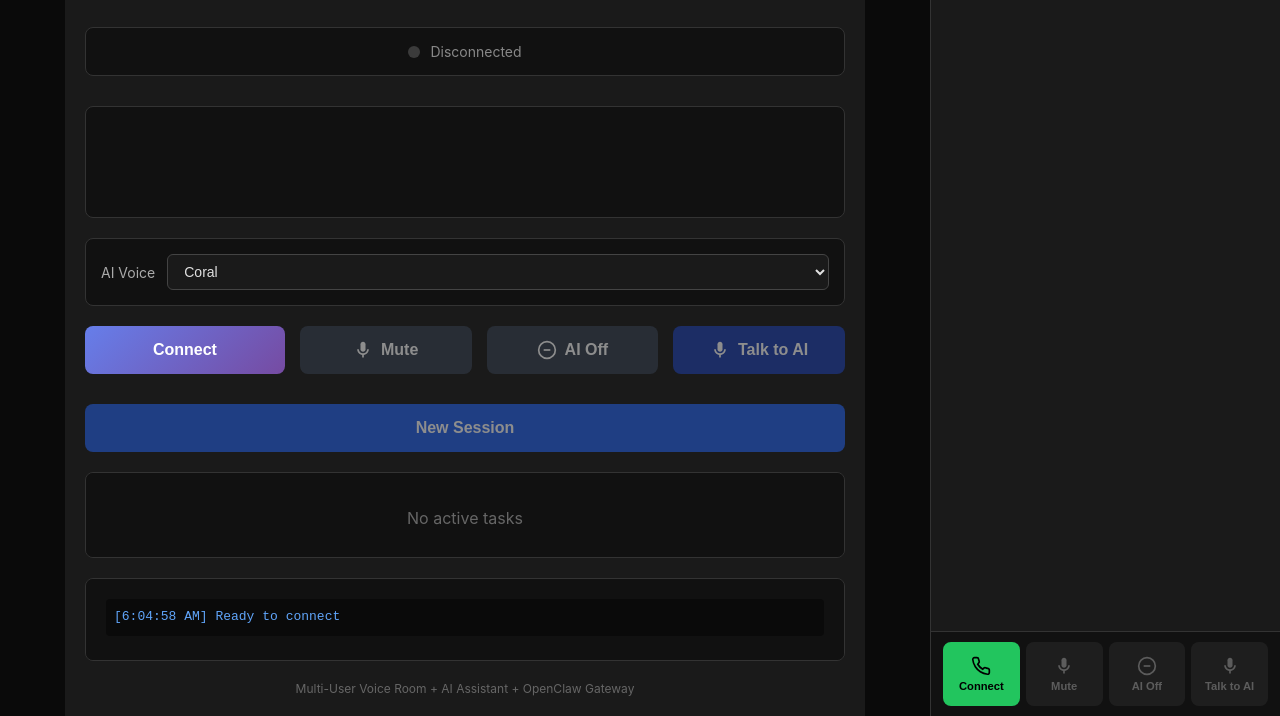
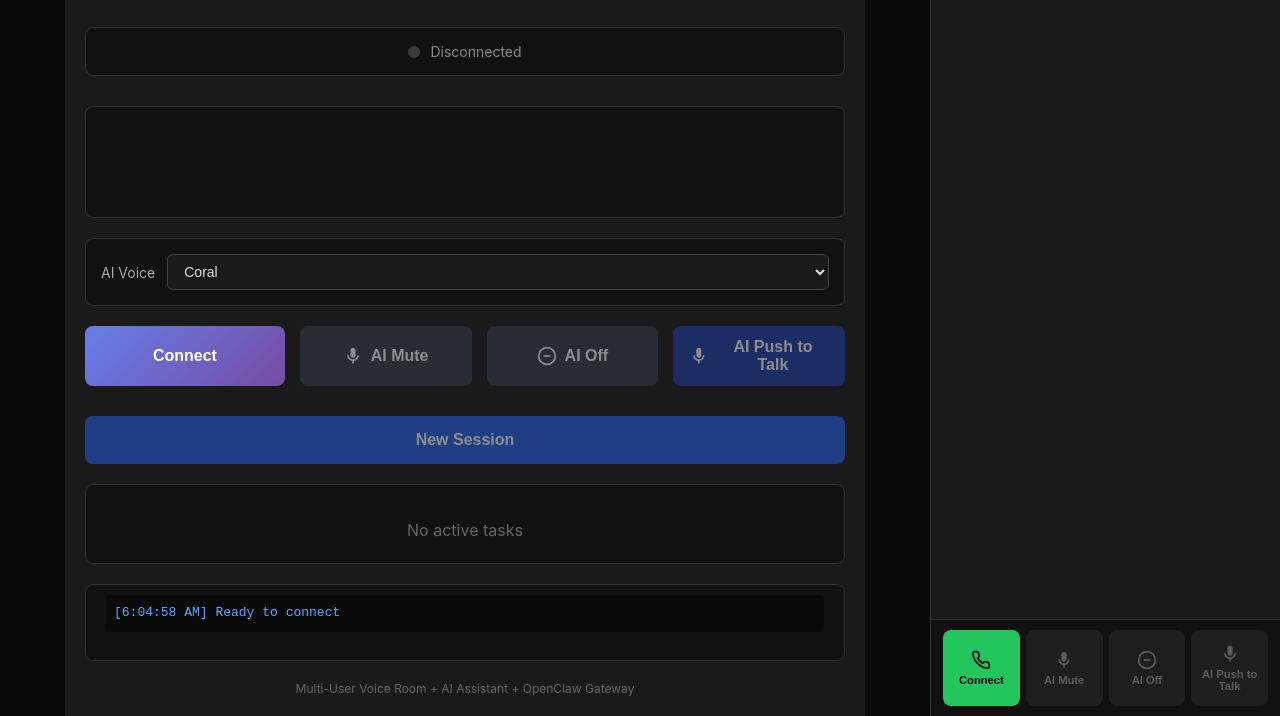
Before and after one commit to ETdoFresh/openclaw-realtime-voice, a website with bundled scripts: page public/index.html in a window 1280 px wide. Shown: the part 84-800 px from the top of the page. Built offline with nearby package versions, Linux system fonts and the light colour scheme; files whose address does not match are found by name.

Commit message:
Rename buttons: AI Mute/Unmute, AI On/Off, AI Push to Talk

```diff
--- a/public/index.html
+++ b/public/index.html
@@ -56,7 +56,7 @@
             <path d="M12 14c1.66 0 3-1.34 3-3V5c0-1.66-1.34-3-3-3S9 3.34 9 5v6c0 1.66 1.34 3 3 3z"/>
             <path d="M17 11c0 2.76-2.24 5-5 5s-5-2.24-5-5H5c0 3.53 2.61 6.43 6 6.92V21h2v-3.08c3.39-.49 6-3.39 6-6.92h-2z"/>
           </svg>
-          <span>Mute</span>
+          <span>AI Mute</span>
         </button>
         <button class="btn-ai-active" id="aiActiveBtn" disabled>
           <svg width="20" height="20" viewBox="0 0 24 24" fill="none" stroke="currentColor" stroke-width="2">
@@ -70,7 +70,7 @@
             <path d="M12 14c1.66 0 3-1.34 3-3V5c0-1.66-1.34-3-3-3S9 3.34 9 5v6c0 1.66 1.34 3 3 3z"/>
             <path d="M17 11c0 2.76-2.24 5-5 5s-5-2.24-5-5H5c0 3.53 2.61 6.43 6 6.92V21h2v-3.08c3.39-.49 6-3.39 6-6.92h-2z"/>
           </svg>
-          <span>Talk to AI</span>
+          <span>AI Push to Talk</span>
         </button>
       </div>
 
@@ -114,7 +114,7 @@
         </button>
         <button class="btn-mute btn-sm" id="transcriptMuteBtn" disabled>
           <svg width="20" height="20" viewBox="0 0 24 24" fill="currentColor"><path d="M12 14c1.66 0 3-1.34 3-3V5c0-1.66-1.34-3-3-3S9 3.34 9 5v6c0 1.66 1.34 3 3 3z"/><path d="M17 11c0 2.76-2.24 5-5 5s-5-2.24-5-5H5c0 3.53 2.61 6.43 6 6.92V21h2v-3.08c3.39-.49 6-3.39 6-6.92h-2z"/></svg>
-          <span>Mute</span>
+          <span>AI Mute</span>
         </button>
         <button class="btn-ai-active btn-sm" id="transcriptAiActiveBtn" disabled>
           <svg width="20" height="20" viewBox="0 0 24 24" fill="none" stroke="currentColor" stroke-width="2"><circle cx="12" cy="12" r="10"/><path d="M8 12h8"/></svg>
@@ -122,7 +122,7 @@
         </button>
         <button class="btn-ptt btn-sm" id="transcriptPttBtn" disabled>
           <svg width="20" height="20" viewBox="0 0 24 24" fill="currentColor"><path d="M12 14c1.66 0 3-1.34 3-3V5c0-1.66-1.34-3-3-3S9 3.34 9 5v6c0 1.66 1.34 3 3 3z"/><path d="M17 11c0 2.76-2.24 5-5 5s-5-2.24-5-5H5c0 3.53 2.61 6.43 6 6.92V21h2v-3.08c3.39-.49 6-3.39 6-6.92h-2z"/></svg>
-          <span>Talk to AI</span>
+          <span>AI Push to Talk</span>
         </button>
       </div>
     </div>
--- a/public/src/main.ts
+++ b/public/src/main.ts
@@ -605,24 +605,24 @@ function updateButtonStates(): void {
 function updateMuteButton(): void {
   muteBtn.classList.toggle('muted', isMuted);
   muteBtn.innerHTML = isMuted
-    ? `<svg width="20" height="20" viewBox="0 0 24 24" fill="currentColor"><path d="M19 11h-1.7c0 .74-.16 1.43-.43 2.05l1.23 1.23c.56-.98.9-2.09.9-3.28z"/><path d="M14.98 11.17c0-.06.02-.11.02-.17V5c0-1.66-1.34-3-3-3S9 3.34 9 5v.18l5.98 5.99z"/><path d="M4.27 3L3 4.27l6.01 6.01V11c0 1.66 1.33 3 2.99 3 .22 0 .44-.03.65-.08l1.66 1.66c-.71.33-1.5.52-2.31.52-2.76 0-5.3-2.1-5.3-5.1H5c0 3.41 2.72 6.23 6 6.72V21h2v-3.28c.91-.13 1.77-.45 2.54-.9L19.73 21 21 19.73 4.27 3z"/></svg><span>Unmute</span>`
-    : `<svg width="20" height="20" viewBox="0 0 24 24" fill="currentColor"><path d="M12 14c1.66 0 3-1.34 3-3V5c0-1.66-1.34-3-3-3S9 3.34 9 5v6c0 1.66 1.34 3 3 3z"/><path d="M17 11c0 2.76-2.24 5-5 5s-5-2.24-5-5H5c0 3.53 2.61 6.43 6 6.92V21h2v-3.08c3.39-.49 6-3.39 6-6.92h-2z"/></svg><span>Mute</span>`;
+    ? `<svg width="20" height="20" viewBox="0 0 24 24" fill="currentColor"><path d="M19 11h-1.7c0 .74-.16 1.43-.43 2.05l1.23 1.23c.56-.98.9-2.09.9-3.28z"/><path d="M14.98 11.17c0-.06.02-.11.02-.17V5c0-1.66-1.34-3-3-3S9 3.34 9 5v.18l5.98 5.99z"/><path d="M4.27 3L3 4.27l6.01 6.01V11c0 1.66 1.33 3 2.99 3 .22 0 .44-.03.65-.08l1.66 1.66c-.71.33-1.5.52-2.31.52-2.76 0-5.3-2.1-5.3-5.1H5c0 3.41 2.72 6.23 6 6.72V21h2v-3.28c.91-.13 1.77-.45 2.54-.9L19.73 21 21 19.73 4.27 3z"/></svg><span>AI Unmute</span>`
+    : `<svg width="20" height="20" viewBox="0 0 24 24" fill="currentColor"><path d="M12 14c1.66 0 3-1.34 3-3V5c0-1.66-1.34-3-3-3S9 3.34 9 5v6c0 1.66 1.34 3 3 3z"/><path d="M17 11c0 2.76-2.24 5-5 5s-5-2.24-5-5H5c0 3.53 2.61 6.43 6 6.92V21h2v-3.08c3.39-.49 6-3.39 6-6.92h-2z"/></svg><span>AI Mute</span>`;
   // Mirror
   transcriptMuteBtn.classList.toggle('muted', isMuted);
   transcriptMuteBtn.innerHTML = isMuted
-    ? `<svg width="20" height="20" viewBox="0 0 24 24" fill="currentColor"><path d="M19 11h-1.7c0 .74-.16 1.43-.43 2.05l1.23 1.23c.56-.98.9-2.09.9-3.28z"/><path d="M14.98 11.17c0-.06.02-.11.02-.17V5c0-1.66-1.34-3-3-3S9 3.34 9 5v.18l5.98 5.99z"/><path d="M4.27 3L3 4.27l6.01 6.01V11c0 1.66 1.33 3 2.99 3 .22 0 .44-.03.65-.08l1.66 1.66c-.71.33-1.5.52-2.31.52-2.76 0-5.3-2.1-5.3-5.1H5c0 3.41 2.72 6.23 6 6.72V21h2v-3.28c.91-.13 1.77-.45 2.54-.9L19.73 21 21 19.73 4.27 3z"/></svg><span>Unmute</span>`
-    : `<svg width="20" height="20" viewBox="0 0 24 24" fill="currentColor"><path d="M12 14c1.66 0 3-1.34 3-3V5c0-1.66-1.34-3-3-3S9 3.34 9 5v6c0 1.66 1.34 3 3 3z"/><path d="M17 11c0 2.76-2.24 5-5 5s-5-2.24-5-5H5c0 3.53 2.61 6.43 6 6.92V21h2v-3.08c3.39-.49 6-3.39 6-6.92h-2z"/></svg><span>Mute</span>`;
+    ? `<svg width="20" height="20" viewBox="0 0 24 24" fill="currentColor"><path d="M19 11h-1.7c0 .74-.16 1.43-.43 2.05l1.23 1.23c.56-.98.9-2.09.9-3.28z"/><path d="M14.98 11.17c0-.06.02-.11.02-.17V5c0-1.66-1.34-3-3-3S9 3.34 9 5v.18l5.98 5.99z"/><path d="M4.27 3L3 4.27l6.01 6.01V11c0 1.66 1.33 3 2.99 3 .22 0 .44-.03.65-.08l1.66 1.66c-.71.33-1.5.52-2.31.52-2.76 0-5.3-2.1-5.3-5.1H5c0 3.41 2.72 6.23 6 6.72V21h2v-3.28c.91-.13 1.77-.45 2.54-.9L19.73 21 21 19.73 4.27 3z"/></svg><span>AI Unmute</span>`
+    : `<svg width="20" height="20" viewBox="0 0 24 24" fill="currentColor"><path d="M12 14c1.66 0 3-1.34 3-3V5c0-1.66-1.34-3-3-3S9 3.34 9 5v6c0 1.66 1.34 3 3 3z"/><path d="M17 11c0 2.76-2.24 5-5 5s-5-2.24-5-5H5c0 3.53 2.61 6.43 6 6.92V21h2v-3.08c3.39-.49 6-3.39 6-6.92h-2z"/></svg><span>AI Mute</span>`;
 }
 
 function updateAiActiveButton(): void {
   aiActiveBtn.classList.toggle('active', isAiActive);
   aiActiveBtn.innerHTML = isAiActive
-    ? `<svg width="20" height="20" viewBox="0 0 24 24" fill="currentColor"><path d="M12 2C6.48 2 2 6.48 2 12s4.48 10 10 10 10-4.48 10-10S17.52 2 12 2zm-2 15l-5-5 1.41-1.41L10 14.17l7.59-7.59L19 8l-9 9z"/></svg><span>AI Active</span>`
+    ? `<svg width="20" height="20" viewBox="0 0 24 24" fill="currentColor"><path d="M12 2C6.48 2 2 6.48 2 12s4.48 10 10 10 10-4.48 10-10S17.52 2 12 2zm-2 15l-5-5 1.41-1.41L10 14.17l7.59-7.59L19 8l-9 9z"/></svg><span>AI On</span>`
     : `<svg width="20" height="20" viewBox="0 0 24 24" fill="none" stroke="currentColor" stroke-width="2"><circle cx="12" cy="12" r="10"/><path d="M8 12h8"/></svg><span>AI Off</span>`;
   // Mirror
   transcriptAiActiveBtn.classList.toggle('active', isAiActive);
   transcriptAiActiveBtn.innerHTML = isAiActive
-    ? `<svg width="20" height="20" viewBox="0 0 24 24" fill="currentColor"><path d="M12 2C6.48 2 2 6.48 2 12s4.48 10 10 10 10-4.48 10-10S17.52 2 12 2zm-2 15l-5-5 1.41-1.41L10 14.17l7.59-7.59L19 8l-9 9z"/></svg><span>AI Active</span>`
+    ? `<svg width="20" height="20" viewBox="0 0 24 24" fill="currentColor"><path d="M12 2C6.48 2 2 6.48 2 12s4.48 10 10 10 10-4.48 10-10S17.52 2 12 2zm-2 15l-5-5 1.41-1.41L10 14.17l7.59-7.59L19 8l-9 9z"/></svg><span>AI On</span>`
     : `<svg width="20" height="20" viewBox="0 0 24 24" fill="none" stroke="currentColor" stroke-width="2"><circle cx="12" cy="12" r="10"/><path d="M8 12h8"/></svg><span>AI Off</span>`;
 }
 
```
